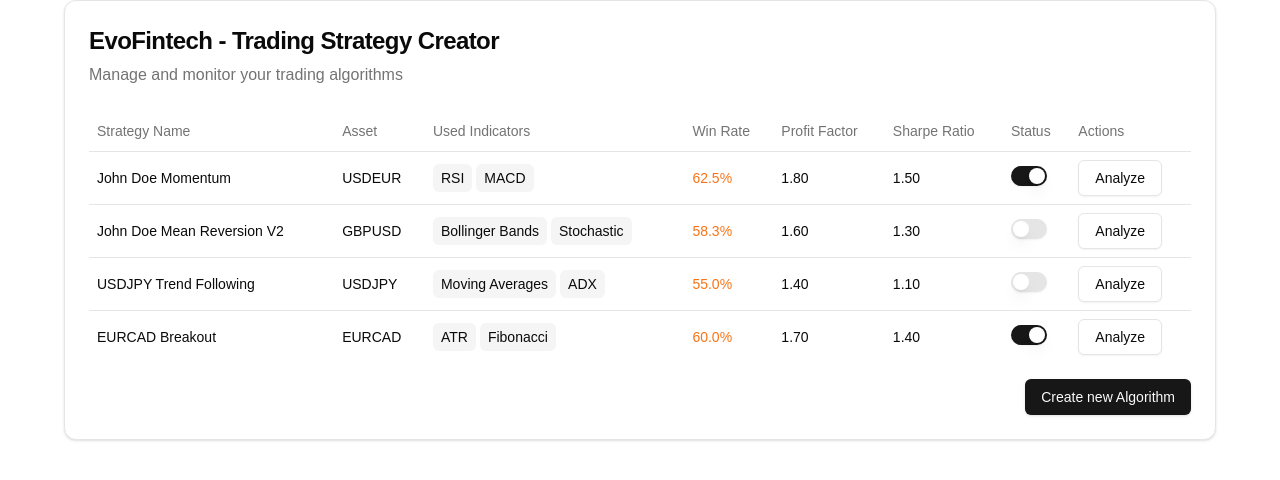
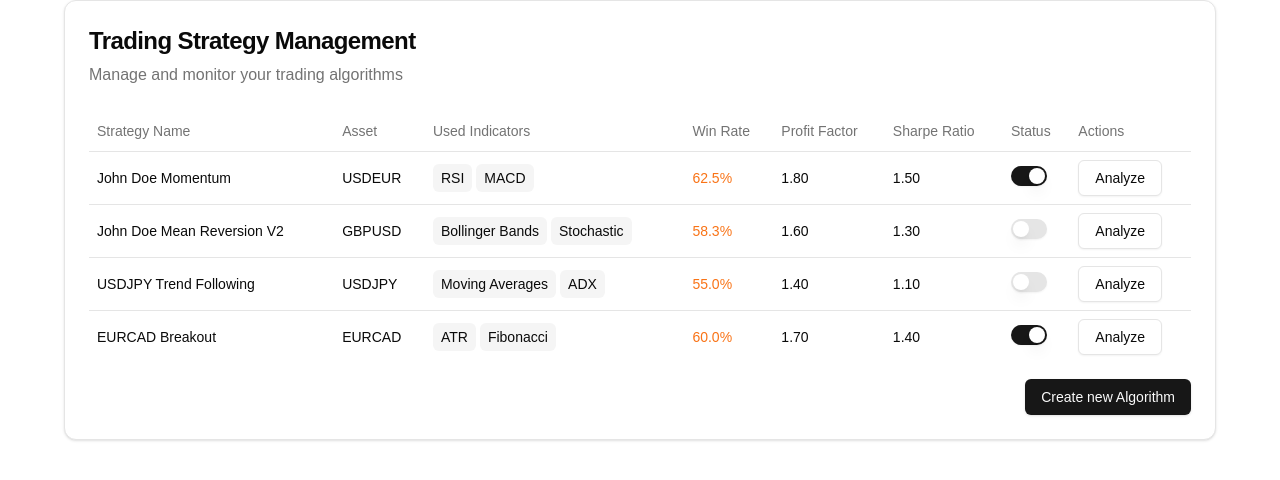
Before and after one commit to jkim1708/EvoTraderDemo, a Next.js app in the folder my-app/: page /strategy-manager in a window 1280 px wide. Shown: the top 480 px of the page. Built offline with nearby package versions, Linux system fonts and the light colour scheme.

Commit message:
change title of page

```diff
--- a/my-app/app/strategy-manager/page.tsx
+++ b/my-app/app/strategy-manager/page.tsx
@@ -1,4 +1,4 @@
-import StrategyManager from "@/components/strategy-manager";
+import StrategyManagement from "@/components/strategy-management";
 import React from "react";
 import {StoreWrapper} from "@/store/Provider";
 
@@ -6,7 +6,7 @@
 
     return (
         <StoreWrapper>
-            <StrategyManager />
+            <StrategyManagement />
         </StoreWrapper>
     );
 }
--- a/my-app/components/enhanced-trading-asset-viewer.tsx
+++ b/my-app/components/enhanced-trading-asset-viewer.tsx
@@ -339,7 +339,7 @@
                             {/*<Trash2 className="h-4 w-4"/>*/}
                             Cancel
                         </Button>
-                        <Link href="/strategy-manager">
+                        <Link href="/my-app/components/strategy-management">
                             <Button variant="default" size="sm" onClick={handleCreateStrategy}>
                                 {/*<Trash2 className="h-4 w-4"/>*/}
                                 Create
--- a/my-app/components/strategy-manager.tsx
+++ b/my-app/components/strategy-management.tsx
@@ -16,7 +16,7 @@
     status: 'active' | 'inactive'
 }
 
-export default function StrategyManager() {
+export default function StrategyManagement() {
     const [selectedStrategy, setSelectedStrategy] = useState(null)
 
     const strategies = [
@@ -61,7 +61,7 @@
     return (
         <Card className="w-full max-w-6xl mx-auto">
             <CardHeader>
-                <CardTitle className="text-2xl">EvoFintech - Trading Strategy Creator</CardTitle>
+                <CardTitle className="text-2xl">Trading Strategy Management</CardTitle>
                 <p className="text-muted-foreground">Manage and monitor your trading algorithms</p>
             </CardHeader>
             <CardContent>
--- a/my-app/components/strategy-table.tsx
+++ b/my-app/components/strategy-table.tsx
@@ -1,7 +1,7 @@
 import { Table, TableBody, TableCell, TableHead, TableHeader, TableRow } from "@/components/ui/table"
 import { Switch } from "@/components/ui/switch"
 import { Button } from "@/components/ui/button"
-import {Strategy} from "@/components/strategy-manager";
+import {Strategy} from "@/components/strategy-management";
 
 // eslint-disable-next-line @typescript-eslint/ban-ts-comment
 // @ts-expect-error
```
